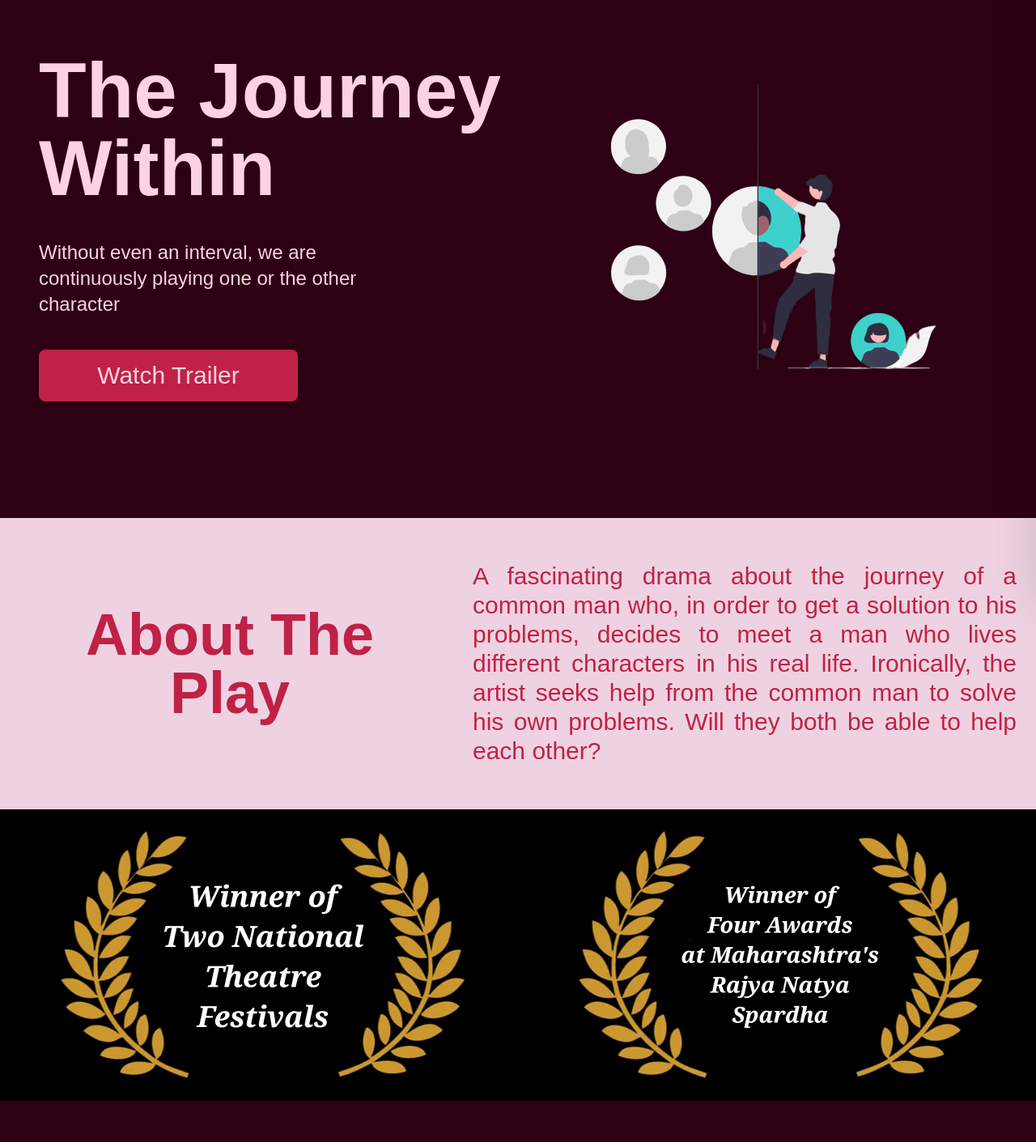
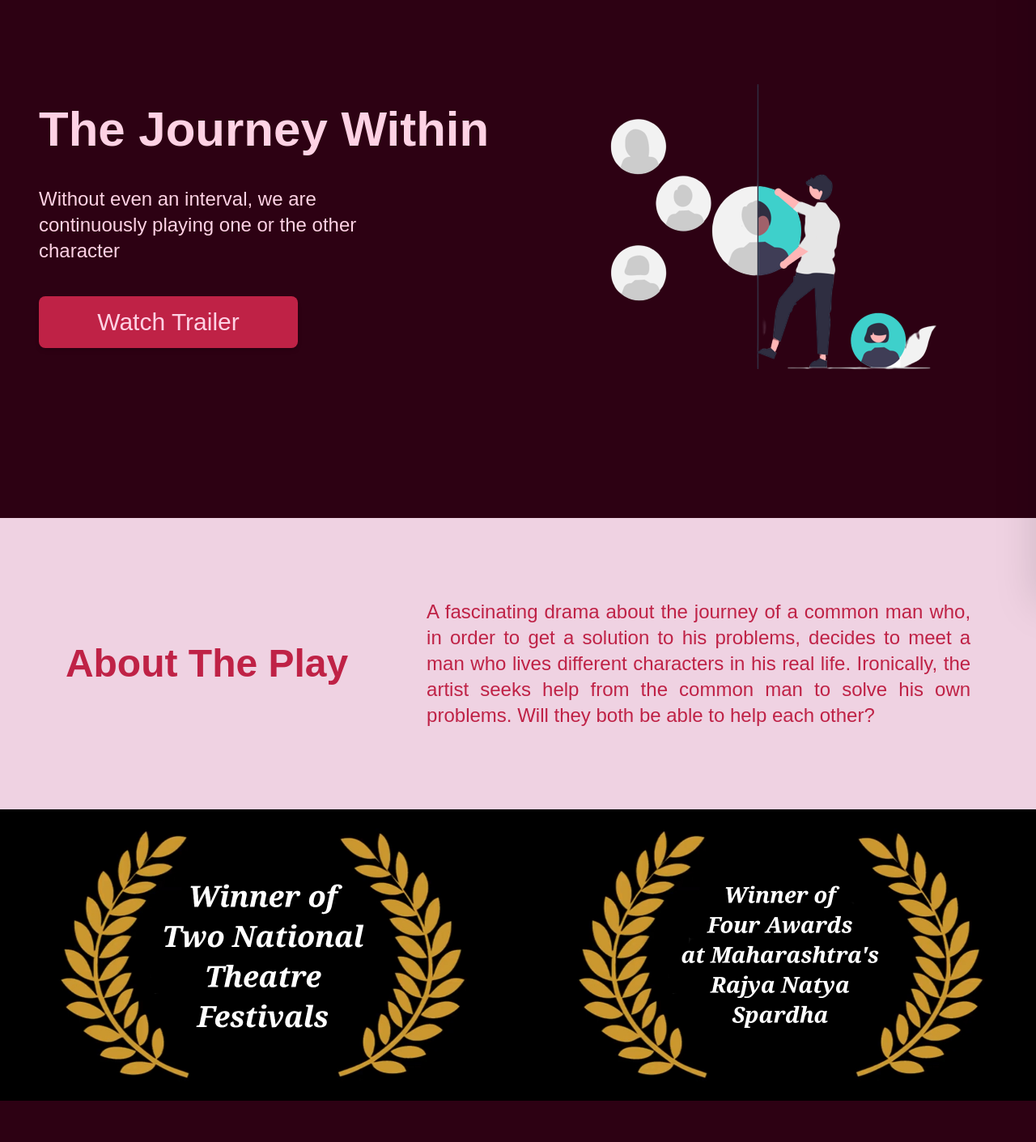
Before and after one commit to nnisarggada/bhoomika, a React (Create React App) app: page / in a window 1280 px wide. Shown: the part 160-1571 px from the top of the page at 81% size. Built offline with nearby package versions, Linux system fonts and the light colour scheme.

Commit message:
fixed fonts

```diff
--- a/src/components/About.js
+++ b/src/components/About.js
@@ -7,10 +7,10 @@ const Awards = () => {
         id="about"
         className="bg-secondary flex flex-col items-center w-full p-6 py-12 gap-10 h-1/2 md:h-1/2 md:justify-evenly lg:flex-row"
       >
-        <h1 className="text-primary text-3xl font-bold text-center lg:text-7xl">
+        <h1 className="text-primary text-3xl font-bold text-center lg:text-5xl">
           About The Play
         </h1>
-        <h2 className="text-primary text-md text-center max-w-2xl md:text-xl lg:text-justify lg:text-3xl">
+        <h2 className="text-primary text-md text-center max-w-2xl md:text-xl lg:text-justify lg:text-2xl">
           A fascinating drama about the journey of a common man who, in order to
           get a solution to his problems, decides to meet a man who lives
           different characters in his real life. Ironically, the artist seeks
--- a/src/components/Awards.js
+++ b/src/components/Awards.js
@@ -22,7 +22,7 @@ const Awards = () => {
   return (
     <div className="flex flex-col items-center gap-10">
       <div id="awards" className="w-full flex flex-col items-center">
-        <h1 className="text-text text-3xl font-bold p-12 lg:text-7xl">
+        <h1 className="text-text text-3xl font-bold p-12 lg:text-5xl">
           Awards
         </h1>
         <h2 className="text-text text-lg text-center px-6 max-w-lg lg:text-3xl">
--- a/src/components/Hero.js
+++ b/src/components/Hero.js
@@ -7,7 +7,7 @@ const Hero = () => {
       className="h-[calc(100vh-5rem)] flex flex-col justify-evenly items-center p-12 gap-10 lg:flex-row"
     >
       <div className="flex flex-col h-full gap-10 justify-end items-center lg:items-start lg:justify-center">
-        <h1 className="text-4xl font-bold text-center text-text md:text-5xl lg:text-8xl lg:text-left">
+        <h1 className="text-4xl font-bold text-center text-text md:text-5xl lg:text-6xl lg:text-left">
           The Journey Within
         </h1>
         <h3 className="text-xl text-center text-text lg:text-2xl lg:text-left lg:w-2/3">
```
